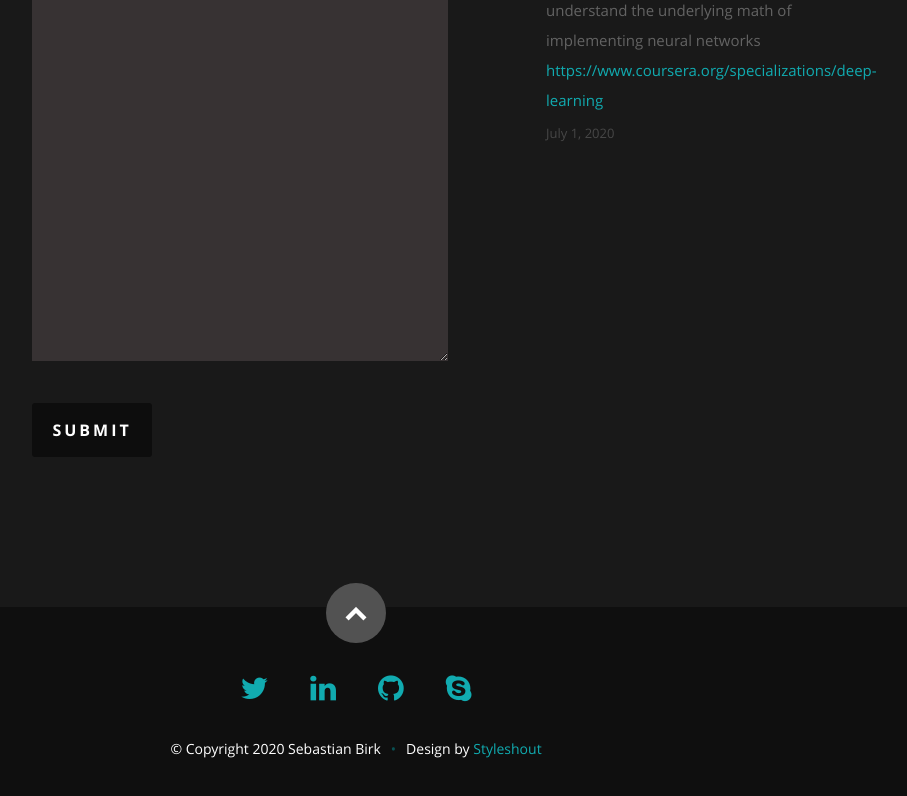
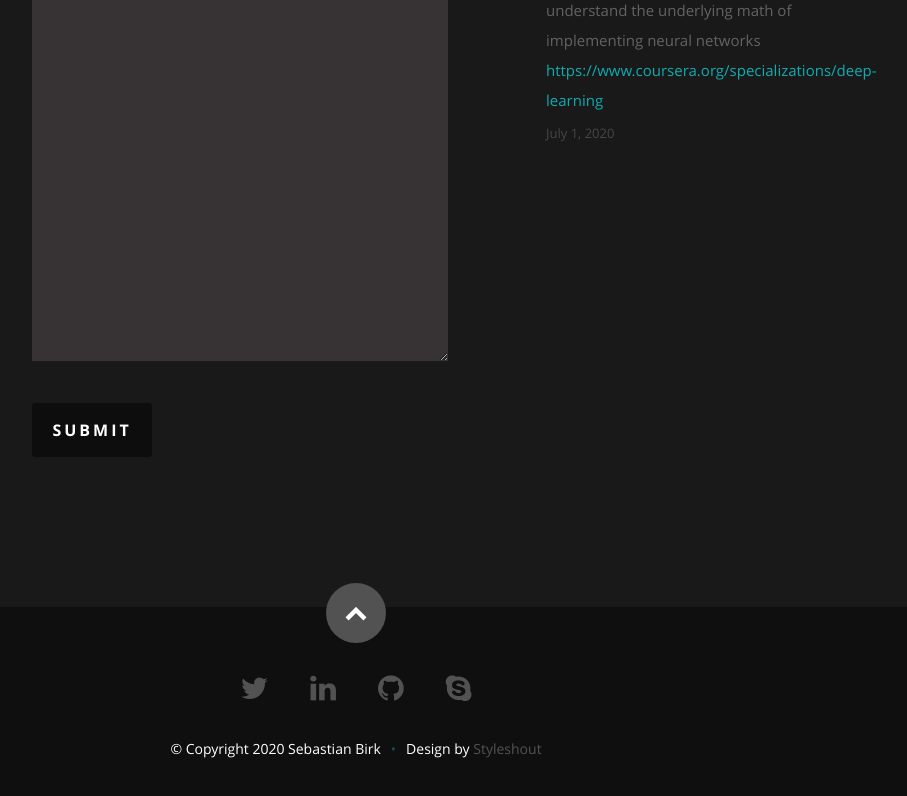
Before and after one commit to sebastianbirk/sbirk-portfolio-website, a React (Create React App) app: page / in a window 1280 px wide. Shown: the part 5492-6288 px from the top of the page, without its empty margins (284-1191 px from the left). Built offline with nearby package versions, Linux system fonts and the light colour scheme.

Commit message:
Change footer a styling

```diff
--- a/public/css/layout.css
+++ b/public/css/layout.css
@@ -940,7 +940,7 @@ footer {
    position: relative;
 }
 
-footer a, footer a:visited { color: #11ABB0; }
+footer a, footer a:visited { color: #525252; }
 footer a:hover, footer a:focus { color: #fff; }
 
 /* copyright */
```
